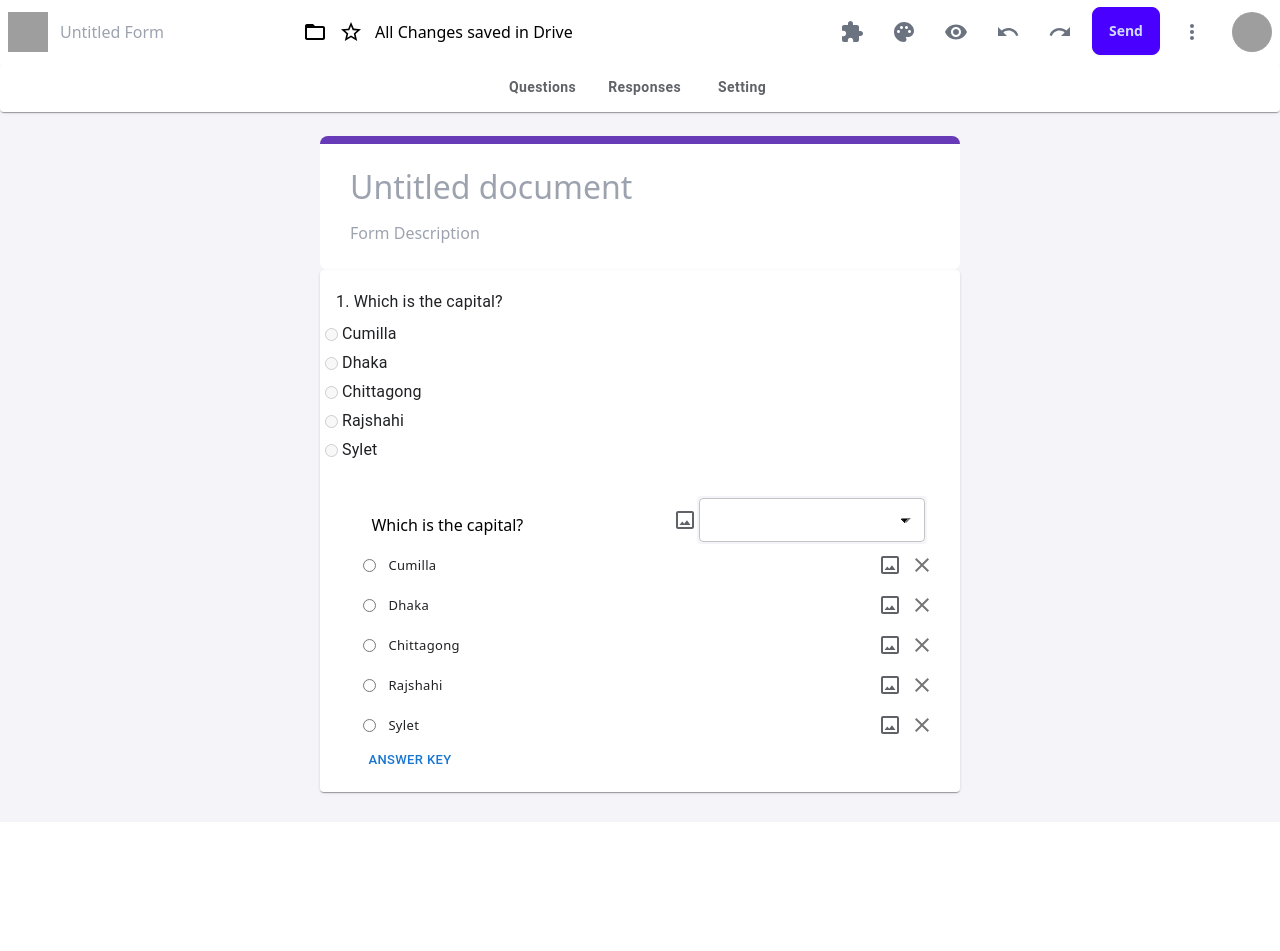
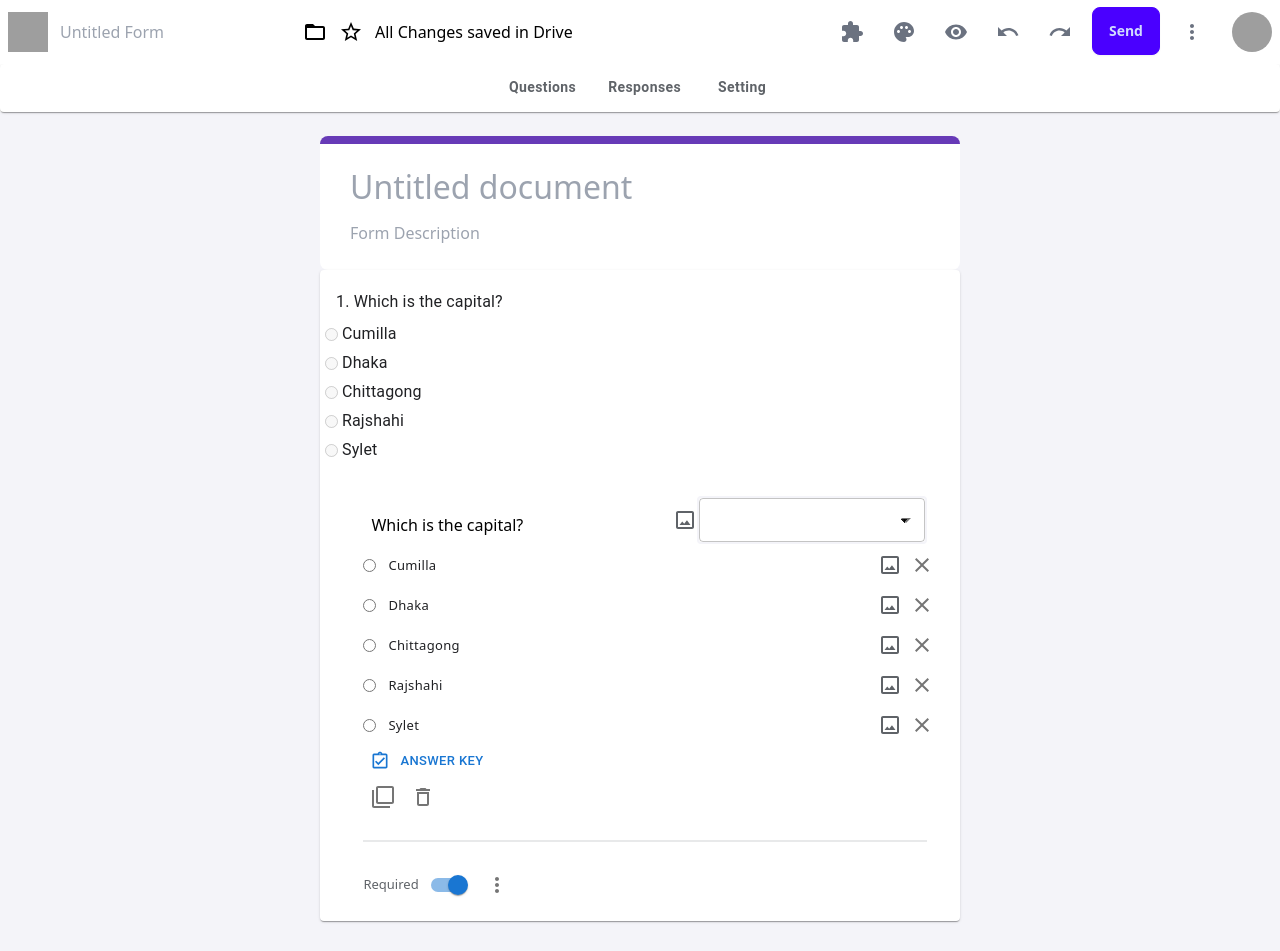
Before and after one commit to AlMamunTalukder/byapon-form, a React (Vite) app: page /form/a189f1af-e6a8-44f3-2a2b-bdf30a19f095 in a window 1280 px wide. Before the commit the page ends 822 px from the top, so only its background shows below. Built offline with nearby package versions, Linux system fonts and the light colour scheme; grey boxes are pictures that could not be loaded.

Commit message:
Bug Fixed and update

```diff
--- a/src/components/QuestionsForm/QuestionsForm.jsx
+++ b/src/components/QuestionsForm/QuestionsForm.jsx
@@ -4,6 +4,7 @@ import {
   IconButton,
   MenuItem,
   Select,
+  Switch,
   Typography,
 } from "@mui/material";
 import FormControlLabel from "@mui/material/FormControlLabel";
@@ -16,6 +17,11 @@ import CheckBoxIcon from "@mui/icons-material/CheckBox";
 import Radio from "@mui/material/Radio";
 import ShortTextIcon from "@mui/icons-material/ShortText";
 import CloseIcon from "@mui/icons-material/Close";
+import AssignmentTurnedInOutlinedIcon from "@mui/icons-material/AssignmentTurnedInOutlined";
+import FilterNoneOutlinedIcon from "@mui/icons-material/FilterNoneOutlined";
+import DeleteOutlinedIcon from "@mui/icons-material/DeleteOutlined";
+import MoreVertOutlinedIcon from "@mui/icons-material/MoreVertOutlined";
+import Divider from "@mui/material/Divider";
 const QuestionsForm = () => {
   const [questions, setQuestions] = useState([
     {
@@ -137,9 +143,26 @@ const QuestionsForm = () => {
                     size="small"
                     className="normal-case text-[#4285f4] text-[13px] font-semibold"
                   >
-                    {/* <FcRightUp className="border-[#4285f4] border-[2px] p-[2px] mr-2" /> */}
+                    <AssignmentTurnedInOutlinedIcon className=" p-[2px] mr-2" />
                     Answer Key
                   </Button>
+                </div>
+                <div className="add_question_bottom">
+                  <IconButton aria-label="Copy">
+                    <FilterNoneOutlinedIcon />
+                  </IconButton>
+
+                  <IconButton aria-label="delete">
+                    <DeleteOutlinedIcon />
+                  </IconButton>
+
+                  <div className="divider divider-start"></div>
+
+                  <span className="text-[#5f6368] text-[13px]">Required</span>
+                  <Switch name="checkedA" color="primary" checked></Switch>
+                  <IconButton>
+                    <MoreVertOutlinedIcon />
+                  </IconButton>
                 </div>
               </div>
             </AccordionDetails>
```
